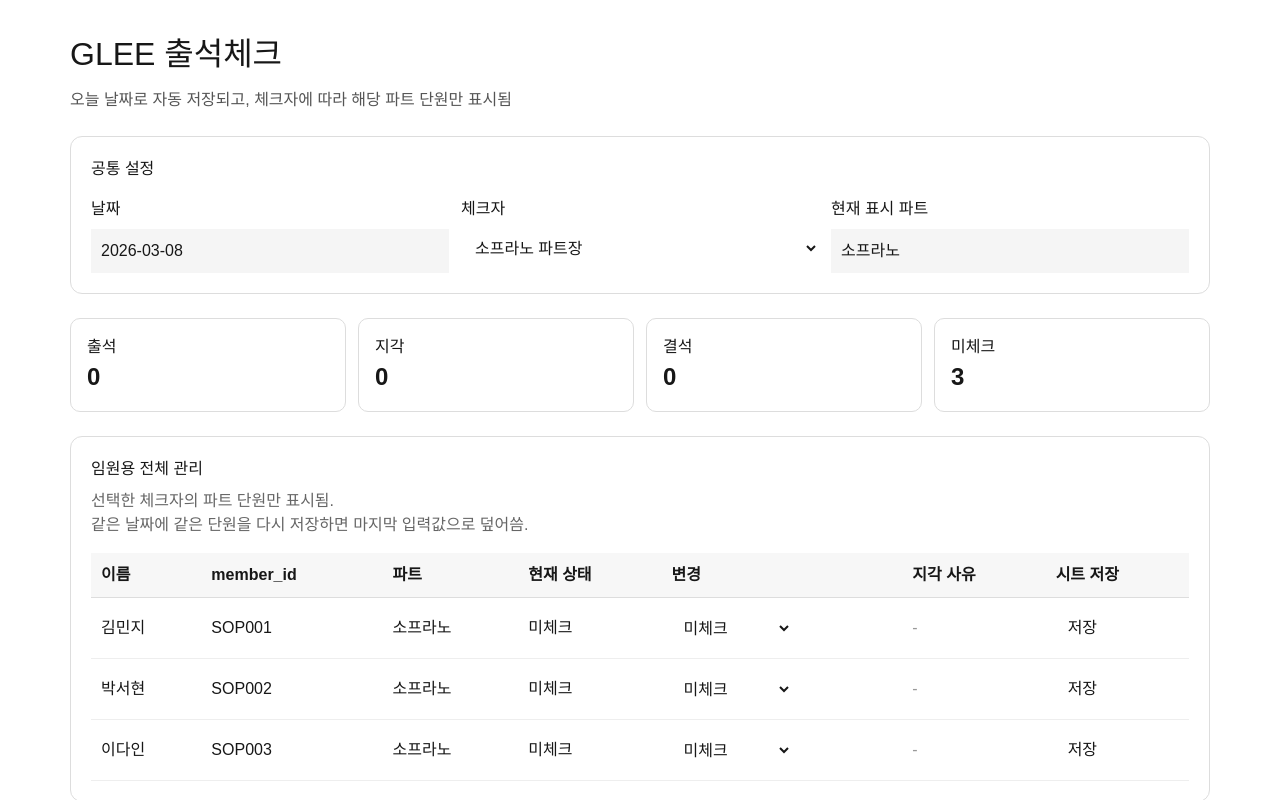
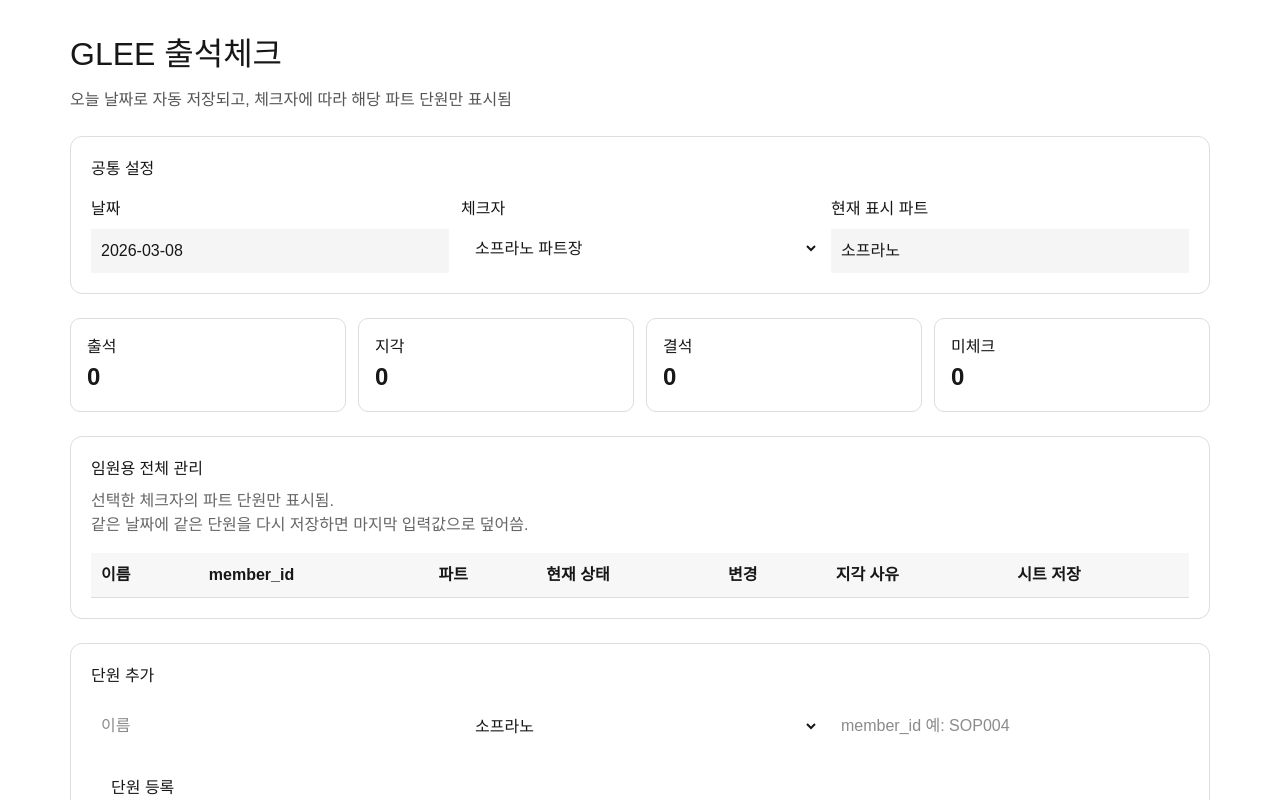
Before and after one commit to happy-sysiphus/club-attendance, a Next.js app: page / in a window 1280 px wide. Shown: the top 800 px of the page. Built offline with nearby package versions, Linux system fonts and the light colour scheme.

Commit message:
update checker filter and late reason

```diff
--- a/app/page.tsx
+++ b/app/page.tsx
@@ -18,12 +18,7 @@ type Member = {
 };
 
 const initialMembers: Member[] = [
-  { id: 1, name: "김민지", part: "소프라노", studentId: "SOP001" },
-  { id: 2, name: "박서현", part: "소프라노", studentId: "SOP002" },
-  { id: 3, name: "이다인", part: "소프라노", studentId: "SOP003" },
-  { id: 4, name: "이서준", part: "알토", studentId: "ALT001" },
-  { id: 5, name: "박지훈", part: "테너", studentId: "TEN001" },
-  { id: 6, name: "최유진", part: "베이스", studentId: "BAS001" },
+  { id: 1, name: "박은성", part: "베이스", studentId: "BAS001" }
 ];
 
 const PARTS: Part[] = ["소프라노", "알토", "테너", "베이스"];
```
